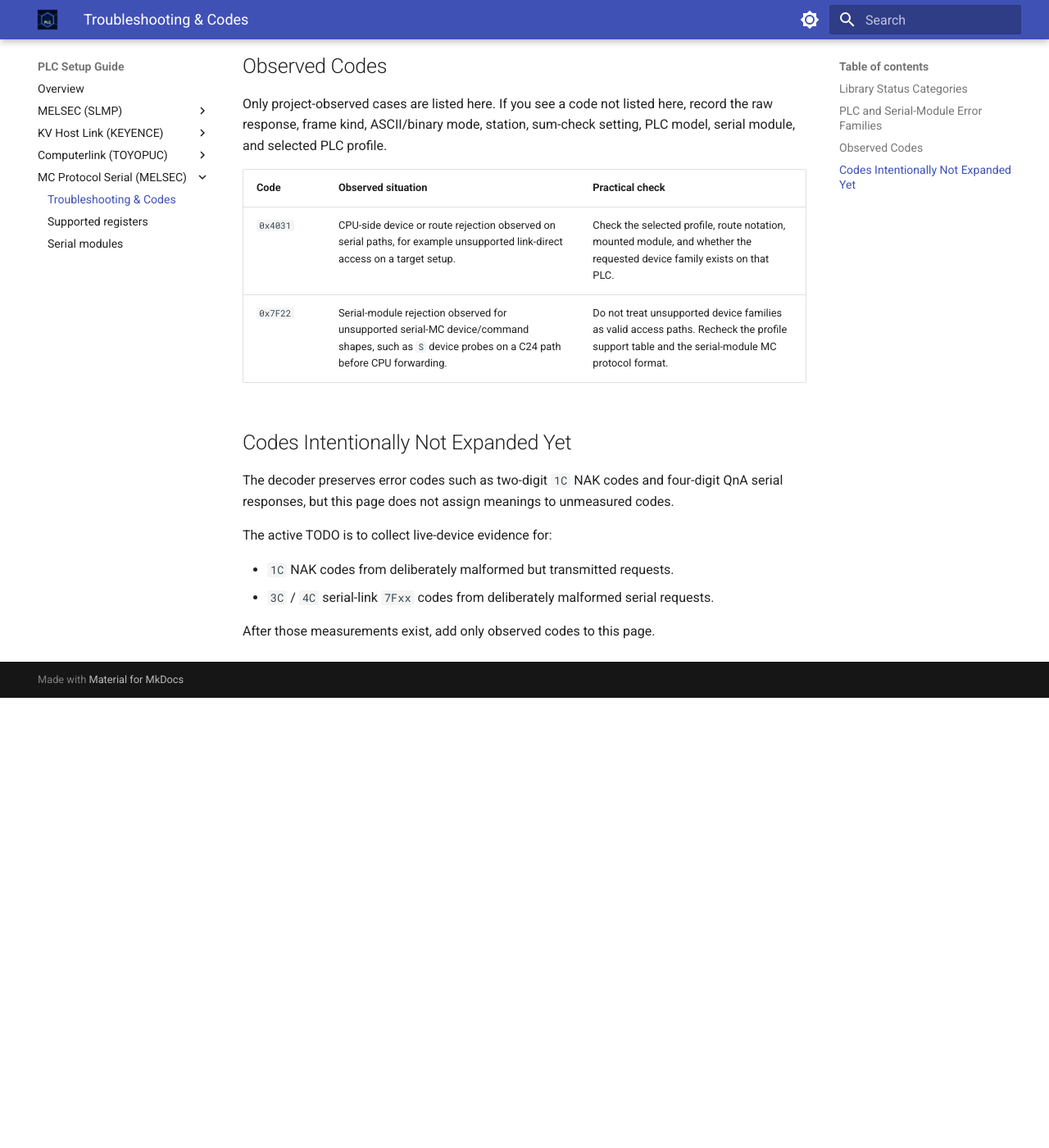
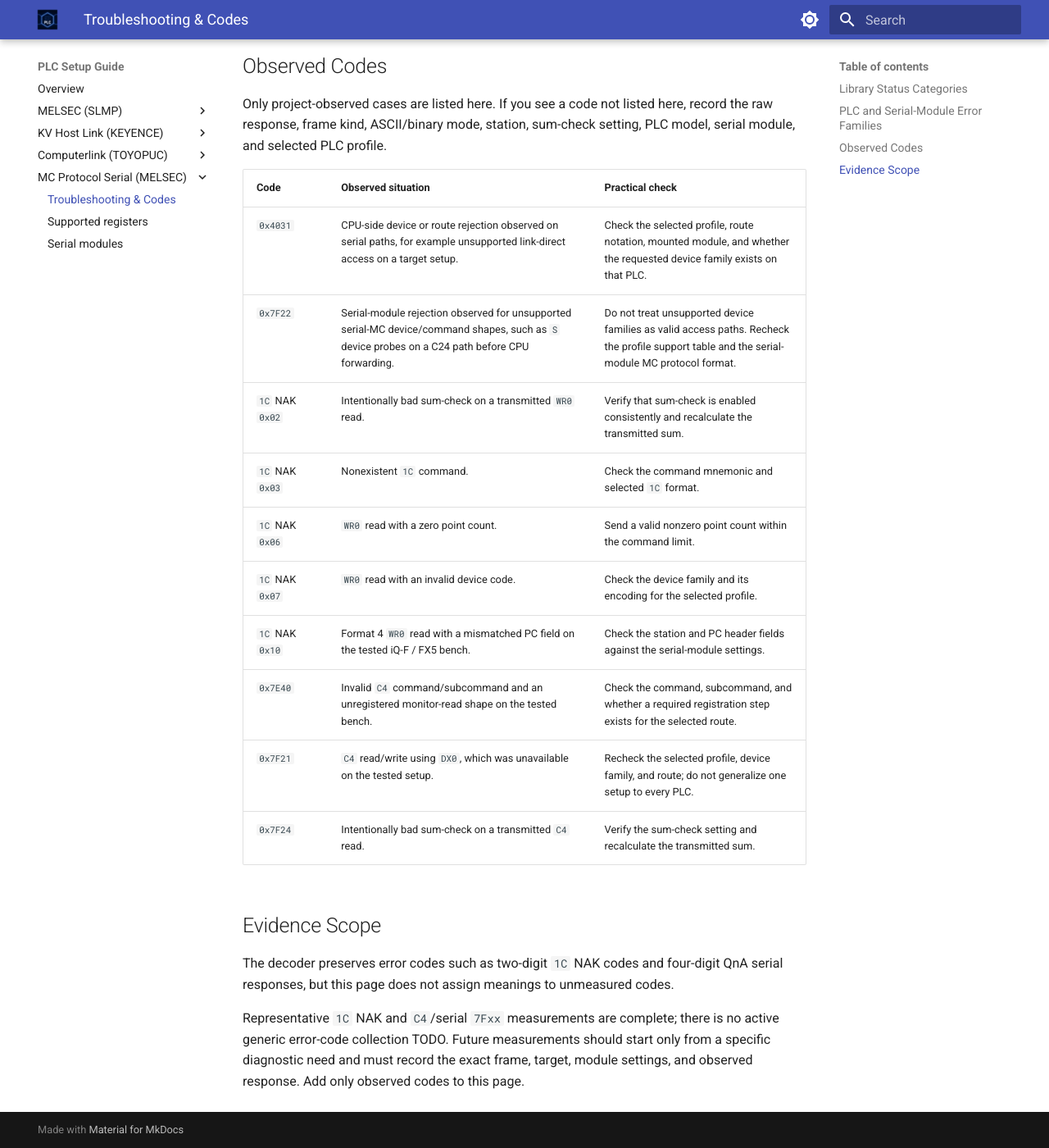
Before and after one commit to fa-yoshinobu/plc-comm-docs-site, an MkDocs documentation site: the page built from docs/plc-setup/mcprotocol/troubleshooting-codes.md, in a window 1280 px wide and 1400 px high, scrolled down 1525 px. Shown: the whole window at 82% size. Built offline with MkDocs 1.6.1 and Material for MkDocs 9.7.7, drawn with Linux system fonts in a browser that asks for light colours; before the commit the page ends 2376 px from its top, so only the background shows below that; some of the changed text lies outside the part shown.

Commit message:
Close completed documentation TODOs (#18)

```diff
--- a/docs/plc-setup/mcprotocol/troubleshooting-codes.md
+++ b/docs/plc-setup/mcprotocol/troubleshooting-codes.md
@@ -23,7 +23,7 @@ Serial MC Protocol uses more than one error-code family. Do not interpret every
 | --- | --- | --- |
 | CPU-side `4000`-series and related PLC end codes | QnA extended `3C` / `4C` routes when the request reaches the CPU. | Use the [SLMP Troubleshooting & Codes guide](../slmp/troubleshooting-codes.md) for practical checks. |
 | `7Fxx` serial-module responses | Serial-module rejection before or around CPU forwarding. | Treat as target/module dependent. Check frame mode, profile, device family, route, and module settings. |
-| `1C` NAK codes | Legacy `1C` A-compatible / QnA-compatible frames. | Not yet published as a user table. Record the raw response and target settings; deliberately malformed-request measurements are still a TODO. |
+| `1C` NAK codes | Legacy `1C` A-compatible / QnA-compatible frames. | Representative project-observed codes are listed below. Record the raw response and exact target settings before applying a meaning to another setup. |
 | No response | The module ignores the request or cannot answer in the selected mode. | Treat as a transport/configuration problem first, not as an error code. |
 
 ## Observed Codes
@@ -34,14 +34,17 @@ Only project-observed cases are listed here. If you see a code not listed here,
 | --- | --- | --- |
 | `0x4031` | CPU-side device or route rejection observed on serial paths, for example unsupported link-direct access on a target setup. | Check the selected profile, route notation, mounted module, and whether the requested device family exists on that PLC. |
 | `0x7F22` | Serial-module rejection observed for unsupported serial-MC device/command shapes, such as `S` device probes on a C24 path before CPU forwarding. | Do not treat unsupported device families as valid access paths. Recheck the profile support table and the serial-module MC protocol format. |
+| `1C` NAK `0x02` | Intentionally bad sum-check on a transmitted `WR0` read. | Verify that sum-check is enabled consistently and recalculate the transmitted sum. |
+| `1C` NAK `0x03` | Nonexistent `1C` command. | Check the command mnemonic and selected `1C` format. |
+| `1C` NAK `0x06` | `WR0` read with a zero point count. | Send a valid nonzero point count within the command limit. |
+| `1C` NAK `0x07` | `WR0` read with an invalid device code. | Check the device family and its encoding for the selected profile. |
+| `1C` NAK `0x10` | Format 4 `WR0` read with a mismatched PC field on the tested iQ-F / FX5 bench. | Check the station and PC header fields against the serial-module settings. |
+| `0x7E40` | Invalid `C4` command/subcommand and an unregistered monitor-read shape on the tested bench. | Check the command, subcommand, and whether a required registration step exists for the selected route. |
+| `0x7F21` | `C4` read/write using `DX0`, which was unavailable on the tested setup. | Recheck the selected profile, device family, and route; do not generalize one setup to every PLC. |
+| `0x7F24` | Intentionally bad sum-check on a transmitted `C4` read. | Verify the sum-check setting and recalculate the transmitted sum. |
 
-## Codes Intentionally Not Expanded Yet
+## Evidence Scope
 
 The decoder preserves error codes such as two-digit `1C` NAK codes and four-digit QnA serial responses, but this page does not assign meanings to unmeasured codes.
 
-The active TODO is to collect live-device evidence for:
-
-- `1C` NAK codes from deliberately malformed but transmitted requests.
-- `3C` / `4C` serial-link `7Fxx` codes from deliberately malformed serial requests.
-
-After those measurements exist, add only observed codes to this page.
+Representative `1C` NAK and `C4`/serial `7Fxx` measurements are complete; there is no active generic error-code collection TODO. Future measurements should start only from a specific diagnostic need and must record the exact frame, target, module settings, and observed response. Add only observed codes to this page.
```
Also changed, not shown: SITE_MANAGEMENT.md (+25 -0 lines), TODO.md (+7 -3 lines), docs/plc-setup/computerlink/toyopuc.md (+5 -2 lines), 1 other file.
